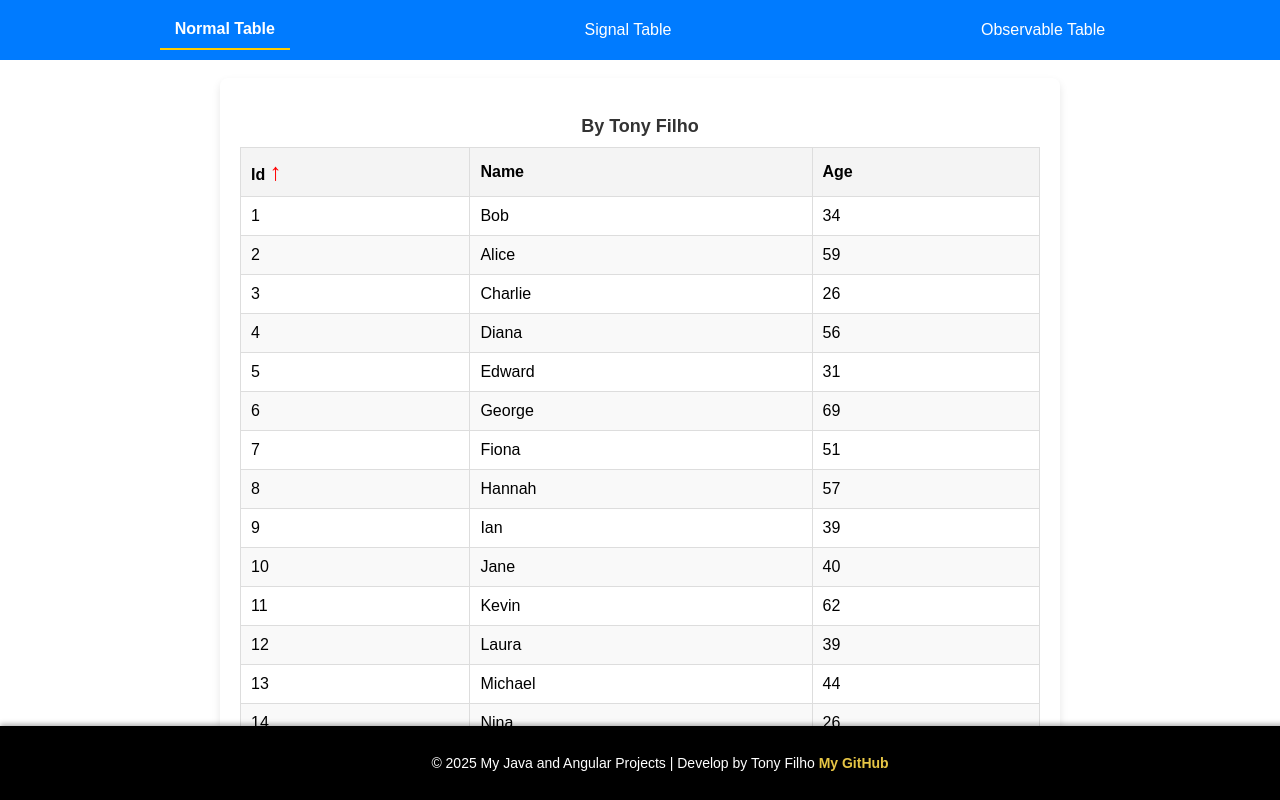
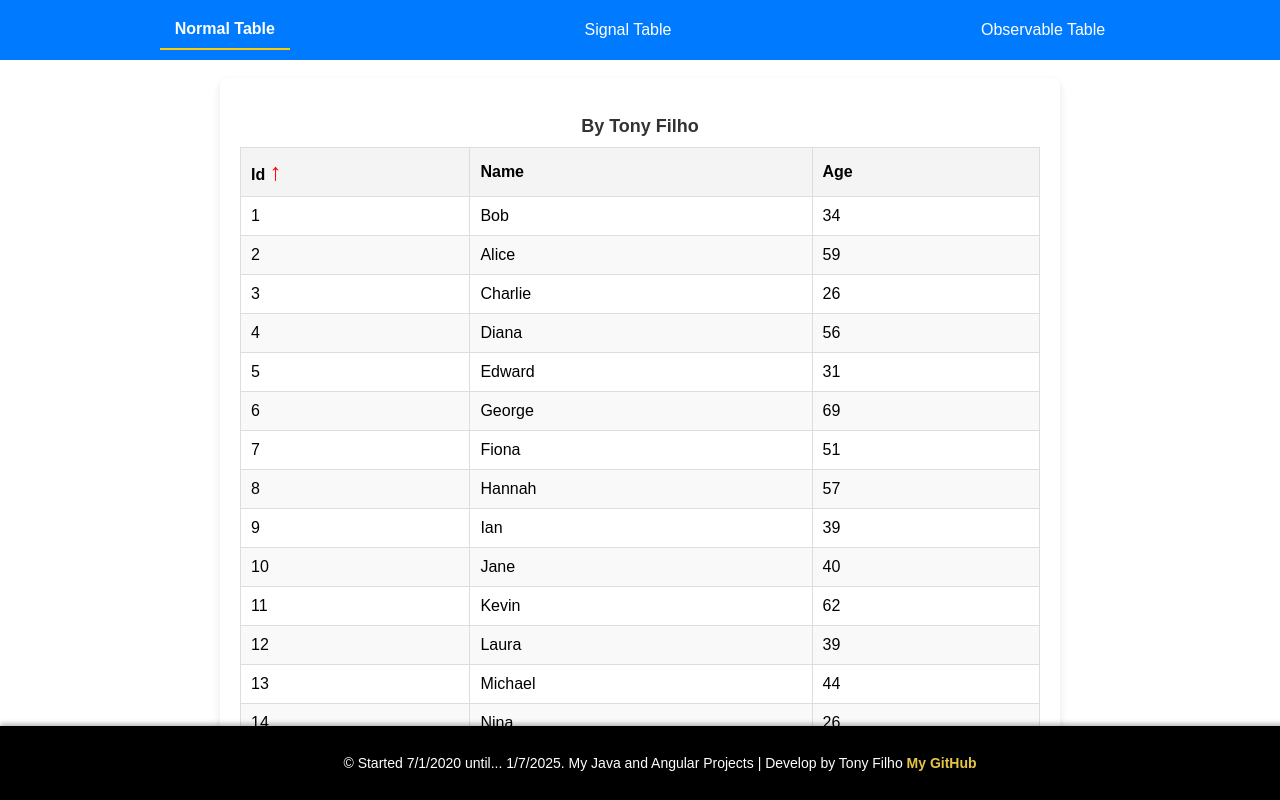
Before and after one commit to Tonyfilho/Angular_Sorting_Filter_Data, an Angular app: page /user-table in a window 1280 px wide. Built offline with nearby package versions, Linux system fonts and the light colour scheme.

Commit message:
dateTime footer

```diff
--- a/src/app/app.component.html
+++ b/src/app/app.component.html
@@ -15,7 +15,7 @@
         <main><router-outlet /></main>
 
         <footer>
-            <p>&copy; 2025 My Java and Angular Projects | Develop by  Tony Filho <a href="https://github.com/Tonyfilho">My GitHub</a></p>
+            <p>&copy; Started 7/1/2020 until... {{ this.dateTime.toLocaleString()  }}. My Java and Angular Projects | Develop by  Tony Filho <a href="https://github.com/Tonyfilho">My GitHub</a></p>
         </footer>
 
     </body>
--- a/src/app/app.component.ts
+++ b/src/app/app.component.ts
@@ -9,5 +9,5 @@ import { RouterModule, RouterOutlet } from '@angular/router';
   styleUrl: './app.component.css'
 })
 export class AppComponent {
- dateTime = DateTime;
+ dateTime = DateTime.now();
 }
```
